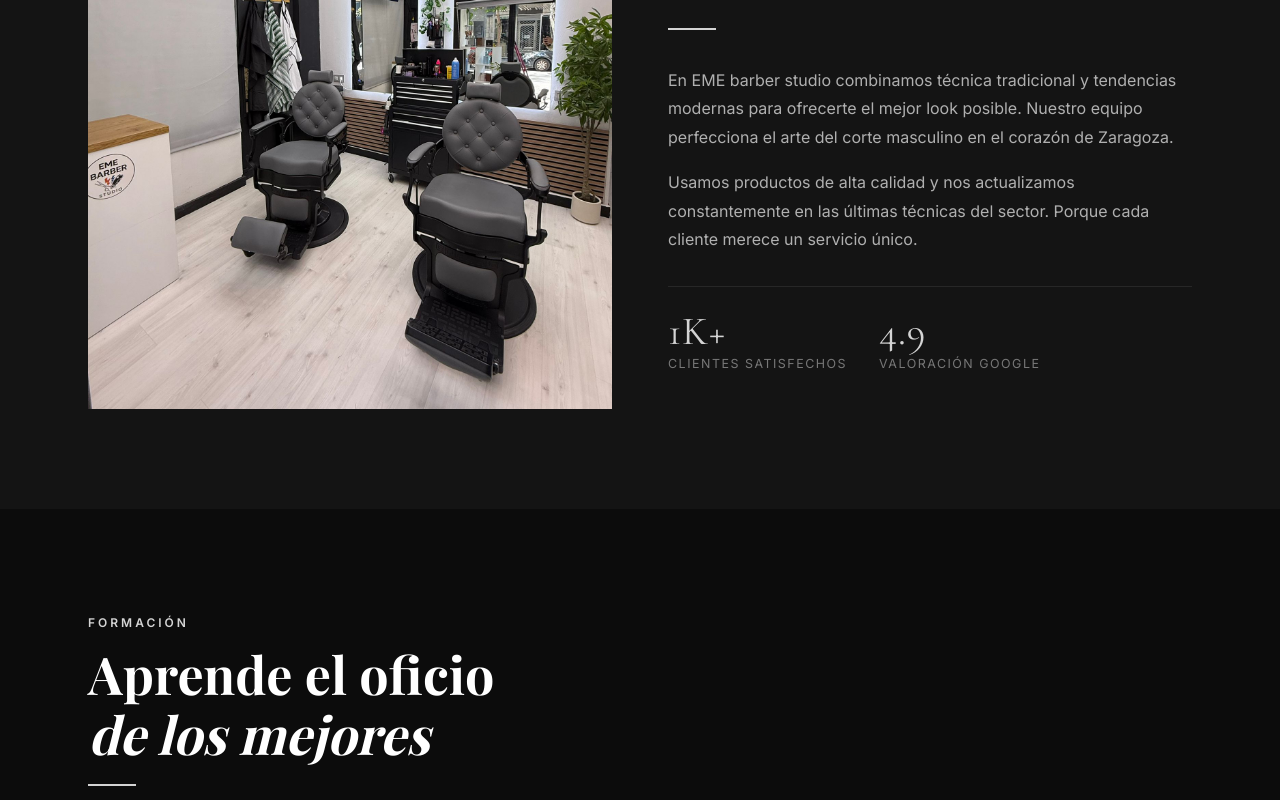
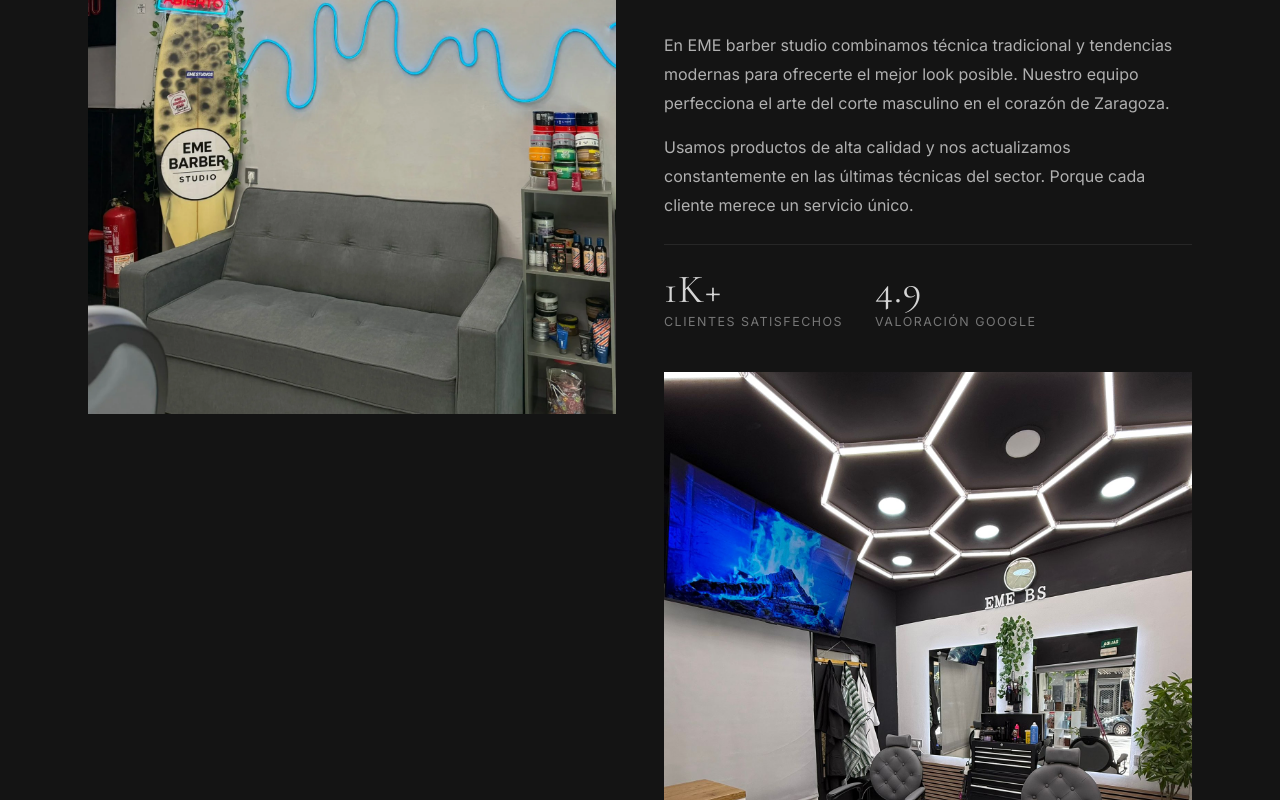
Before and after one commit to Dani-giron/emebarberstudio, a React (Vite) app: page / in a window 1280 px wide. Shown: the part 3260-4060 px from the top of the page. Built offline with nearby package versions, Linux system fonts and the light colour scheme; a web font is replaced by a local one.

Commit message:
mejora del readme

```diff
--- a/src/components/About.jsx
+++ b/src/components/About.jsx
@@ -11,25 +11,23 @@ const STATS = [
 ]
 
 export default function About() {
-  const imgRef  = useRef(null)
-  const textRef = useRef(null)
+  const imgMainRef  = useRef(null)
+  const rightColRef = useRef(null)
 
   useEffect(() => {
-    // Imagen entra desde la izquierda
-    gsap.fromTo(imgRef.current,
+    gsap.fromTo(imgMainRef.current,
       { x: -60, opacity: 0 },
       {
         x: 0, opacity: 1, duration: 0.9, ease: 'power3.out',
-        scrollTrigger: { trigger: imgRef.current, start: 'top 80%' },
+        scrollTrigger: { trigger: imgMainRef.current, start: 'top 80%' },
       }
     )
 
-    // Texto entra desde la derecha
-    gsap.fromTo(textRef.current.children,
-      { x: 40, opacity: 0 },
+    gsap.fromTo(rightColRef.current.children,
+      { y: 30, opacity: 0 },
       {
-        x: 0, opacity: 1, stagger: 0.1, duration: 0.7, ease: 'power3.out',
-        scrollTrigger: { trigger: textRef.current, start: 'top 80%' },
+        y: 0, opacity: 1, stagger: 0.12, duration: 0.7, ease: 'power3.out',
+        scrollTrigger: { trigger: rightColRef.current, start: 'top 80%' },
       }
     )
   }, [])
@@ -38,16 +36,18 @@ export default function About() {
     <section className={styles.about} id="nosotros">
       <div className={`container ${styles.inner}`}>
 
-        {/* Imagen */}
-        <div ref={imgRef} className={styles.imgWrap}>
+        {/* Foto principal — columna izquierda */}
+        <div ref={imgMainRef} className={styles.imgMain}>
           <img
-            src="/images/barberia%20buena.jpeg"
+            src="/images/barberiabuena2.webp"
             alt="Interior de EME Studio Barber"
           />
         </div>
 
-        {/* Texto */}
-        <div ref={textRef} className={styles.text}>
+        {/* Columna derecha: texto + segunda foto */}
+        <div ref={rightColRef} className={styles.rightCol}>
+
+          <div className={styles.textBlock}>
             <span className="section-label">Sobre nosotros</span>
             <h2 className="section-title">
               Más que una barbería,<br />
@@ -64,7 +64,6 @@ export default function About() {
               técnicas del sector. Porque cada cliente merece un servicio único.
             </p>
 
-          {/* Estadísticas */}
             <div className={styles.stats}>
               {STATS.map((s) => (
                 <div key={s.label} className={styles.stat}>
@@ -75,6 +74,16 @@ export default function About() {
             </div>
           </div>
 
+          {/* Segunda foto debajo del texto */}
+          <div className={styles.imgSecond}>
+            <img
+              src="/images/barberia%20buena.jpeg"
+              alt="EME Studio Barber"
+            />
+          </div>
+
+        </div>
+
       </div>
     </section>
   )
--- a/src/components/About.module.css
+++ b/src/components/About.module.css
@@ -4,92 +4,63 @@
 
 .inner {
   display: grid;
-  grid-template-columns: 1fr;
-  gap: 3.5rem;
-  align-items: center;
+  grid-template-columns: 1fr 1fr;
+  gap: 3rem;
+  align-items: start;
 }
 
-@media (min-width: 768px) {
-  .inner { grid-template-columns: 1fr 1fr; }
+/* ── Foto principal (izquierda) ──────────────── */
+.imgMain {
+  aspect-ratio: 3/4;
+  overflow: hidden;
+  position: sticky;
+  top: 6rem;
 }
 
-/* ── Imagen ──────────────────────────────────── */
-.imgWrap {
-  position: relative;
-  aspect-ratio: 3/4;
-  overflow: hidden;
-}
-
-.imgWrap img {
+.imgMain img {
   width: 100%;
   height: 100%;
   object-fit: cover;
   object-position: center center;
 }
 
-/* Borde decorativo plateado */
-.imgWrap::after {
-  content: '';
-  position: absolute;
-  bottom: -12px;
-  right: -12px;
-  width: 80%;
-  height: 80%;
-  border: 2px solid var(--color-accent);
-  pointer-events: none;
-  z-index: -1;
+/* ── Columna derecha ─────────────────────────── */
+.rightCol {
+  display: flex;
+  flex-direction: column;
+  gap: 2.5rem;
 }
 
-/* Badge "Est. 2018" */
-.badge {
-  position: absolute;
-  top: 1.5rem;
-  right: 1.5rem;
-  width: 72px;
-  height: 72px;
-  background: var(--color-accent);
-  border-radius: 50%;
-  display: flex;
-  flex-direction: column;
-  align-items: center;
-  justify-content: center;
-  line-height: 1;
-}
-
-.badgeYear {
-  font-family: var(--font-display);
-  font-size: 1.25rem;
-  color: #000;
-  letter-spacing: 0.02em;
-}
-
-.badgeText {
-  font-size: 0.6rem;
-  font-weight: 700;
-  letter-spacing: 0.15em;
-  text-transform: uppercase;
-  color: rgba(0,0,0,0.7);
-}
-
-/* ── Texto ───────────────────────────────────── */
-.text {
+/* ── Bloque de texto ─────────────────────────── */
+.textBlock {
   display: flex;
   flex-direction: column;
   gap: 1rem;
 }
 
-.text p {
+.textBlock p {
   color: var(--color-gray-light);
   font-size: 1rem;
   line-height: 1.8;
 }
 
-/* Estadísticas */
+/* ── Segunda foto (derecha, debajo del texto) ── */
+.imgSecond {
+  overflow: hidden;
+}
+
+.imgSecond img {
+  width: 100%;
+  height: auto;
+  display: block;
+}
+
+/* ── Estadísticas ────────────────────────────── */
 .stats {
   display: flex;
   flex-wrap: wrap;
   gap: 2rem;
-  margin-top: 1rem;
+  margin-top: 0.5rem;
   padding-top: 1.5rem;
   border-top: 1px solid var(--color-border);
 }
@@ -114,3 +85,16 @@
   text-transform: uppercase;
   letter-spacing: 0.12em;
 }
+
+/* ── Responsive ──────────────────────────────── */
+@media (max-width: 767px) {
+  .inner {
+    grid-template-columns: 1fr;
+    gap: 2rem;
+  }
+
+  .imgMain {
+    position: static;
+    aspect-ratio: 4/3;
+  }
+}
--- a/src/components/Services.jsx
+++ b/src/components/Services.jsx
@@ -82,7 +82,7 @@ export default function Services() {
                     <span className={styles.rowTime}>{item.time}</span>
                   </div>
                   <a
-                    href={`${CONTACT.whatsapp}&text=Hola%2C%20quiero%20reservar%3A%20${encodeURIComponent(item.name)}`}
+                    href={`${CONTACT.whatsappBase}?text=${encodeURIComponent('Hola, quiero reservar: ' + item.name)}`}
                     target="_blank"
                     rel="noopener noreferrer"
                     className={styles.reserveBtn}
--- a/src/contact.js
+++ b/src/contact.js
@@ -1,7 +1,8 @@
 export const CONTACT = {
   name:      'EME Studio Barber',
   phone:     '624 12 40 83',
-  whatsapp:  'https://wa.me/34624124083?text=Hola%2C%20quiero%20reservar%20una%20cita',
+  whatsapp:     'https://wa.me/34624124083?text=Hola%2C%20quiero%20reservar%20una%20cita',
+  whatsappBase: 'https://wa.me/34624124083',
   address:   'C. de Sta. Teresa de Jesús, 10, local 10',
   city:      '50006 Zaragoza',
   mapSrc:    'https://www.google.com/maps/embed?pb=!1m18!1m12!1m3!1d2952.4871684870796!2d-0.8824!3d41.6488!2m3!1f0!2f0!3f0!3m2!1i1024!2i768!4f13.1!3m3!1m2!1s0xd5914df8f3d17a5%3A0x0!2sC.%20de%20Sta.%20Teresa%20de%20Jes%C3%BAs%2C%2010%2C%2050006%20Zaragoza!5e0!3m2!1ses!2ses!4v1710000000000',
```
Also changed, not shown: public/images/barberiabuena2.webp (added). Lines whose indentation alone changed are shown as unchanged.
